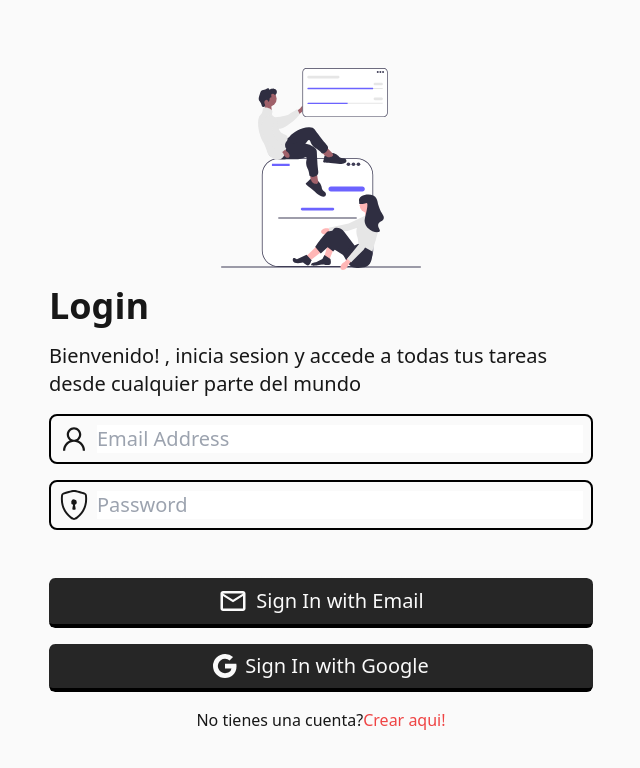
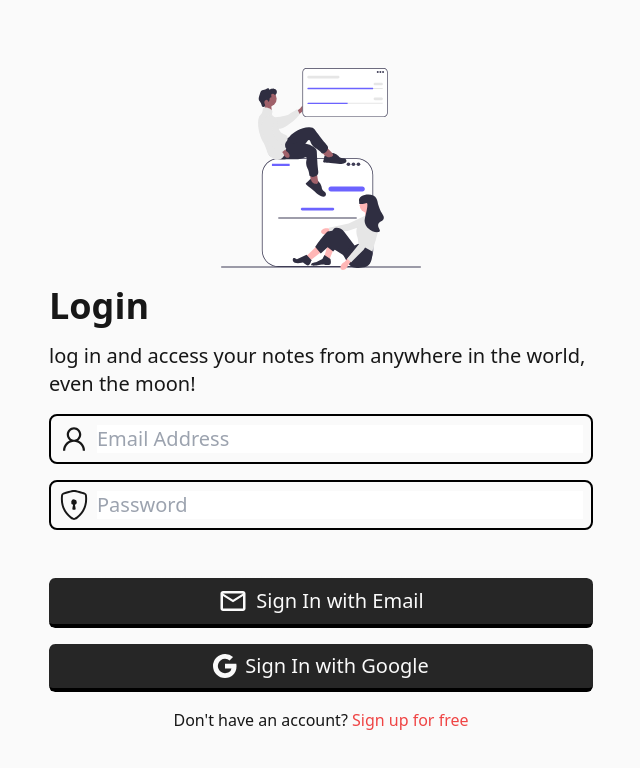
Before and after one commit to Numonu/neotask, a Next.js app: page /login in a window 1280 px wide. Shown: the top 768 px of the page, without its empty margins (319-959 px from the left). Built offline with nearby package versions, Linux system fonts and the light colour scheme.

Commit message:
he cambiado el texto a ingles en el componente loginlayout

```diff
--- a/src/components/organisms/LoginLayout.jsx
+++ b/src/components/organisms/LoginLayout.jsx
@@ -16,12 +16,11 @@ export default function LoginLayout() {
 				/>
 				<Title>Login</Title>
 				<p className="text-xl">
-					Bienvenido! , inicia sesion y accede a todas tus tareas
-					desde cualquier parte del mundo
+                    log in and access your notes from anywhere in the world, even the moon!
 				</p>
 				<LoginForm />
 				<span className="text-center">
-					No tienes una cuenta?<MyLink>Crear aqui!</MyLink>
+                    Don&apos;t have an account? <MyLink>Sign up for free</MyLink>
 				</span>
 			</div>
 		</>
```
